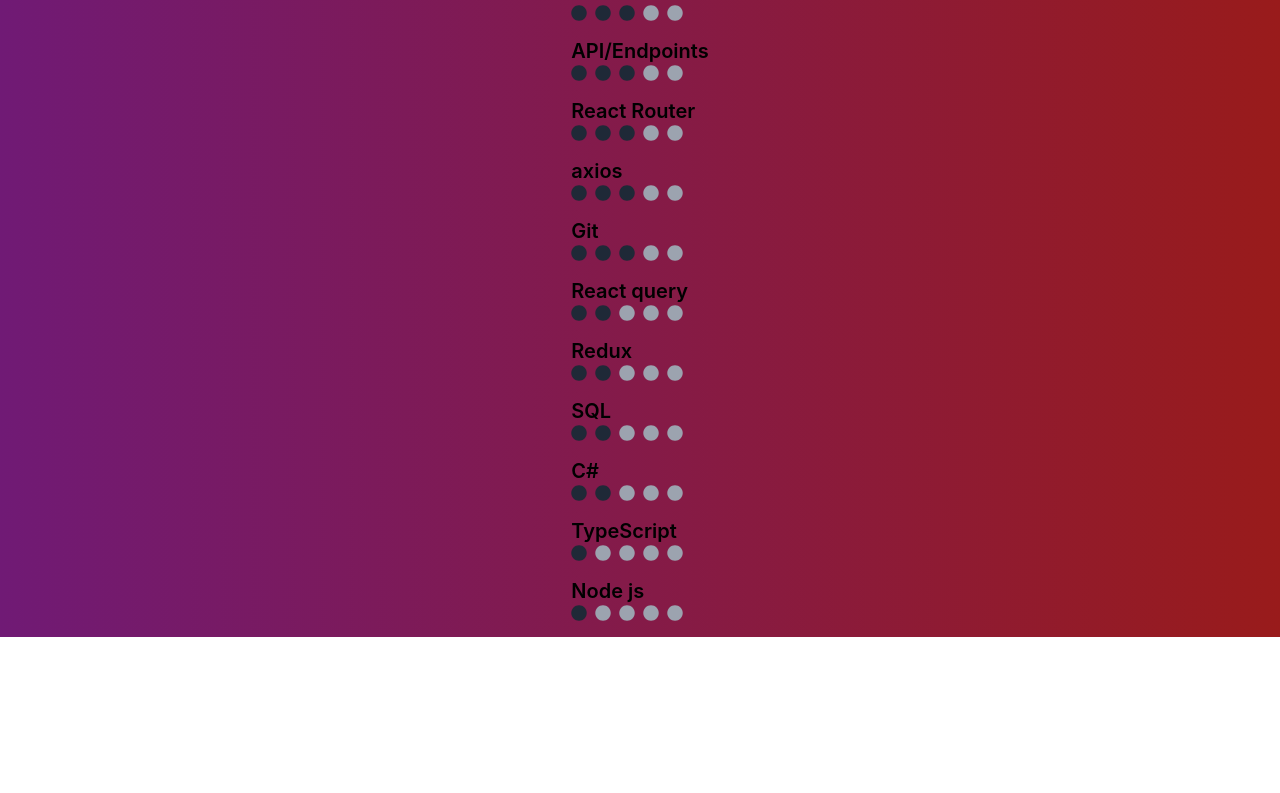
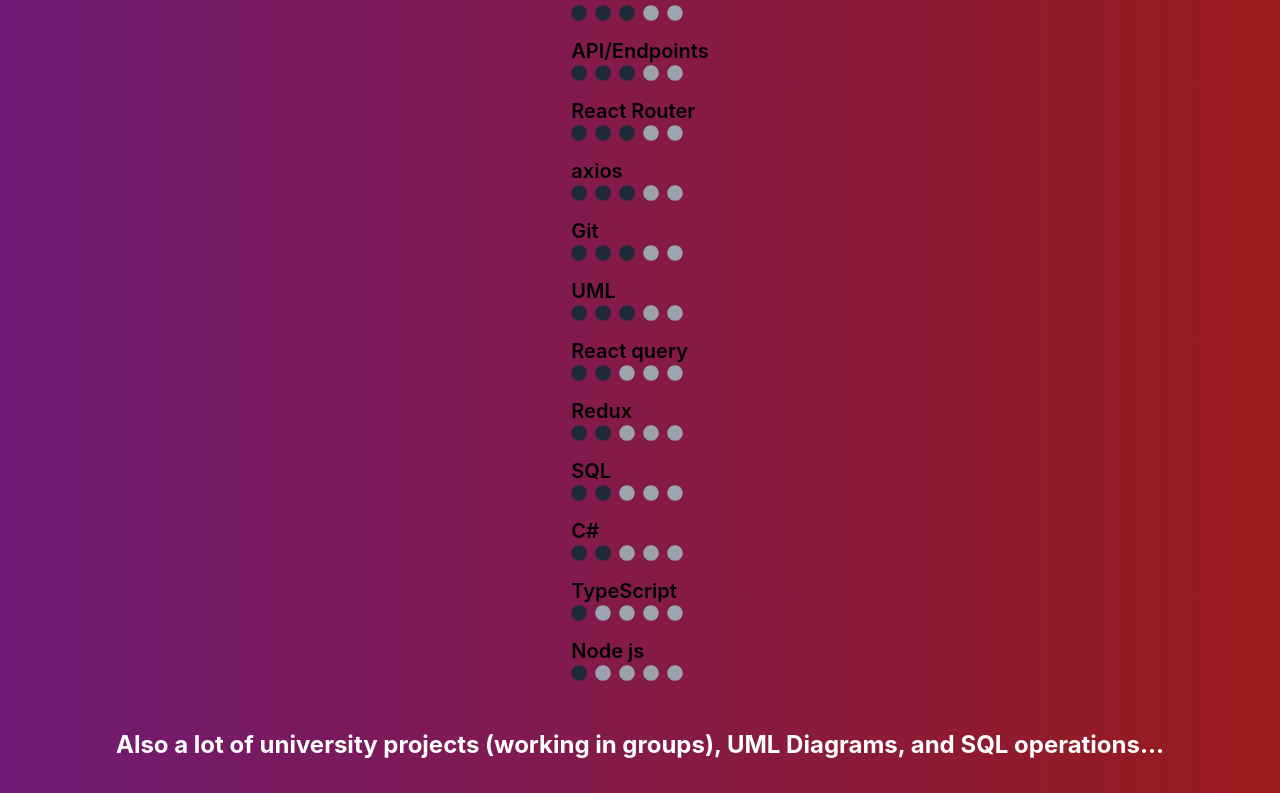
Before and after one commit to xenoxkuba/portfolio, a React (Create React App) app: page /skills in a window 1280 px wide. Shown: the part 423-1216 px from the top of the page. Before the commit the page ends 1060 px from the top, so only its background shows below. Built offline with nearby package versions, Linux system fonts and the light colour scheme.

Commit message:
added info about uni projects

```diff
--- a/src/KnownSkills.jsx
+++ b/src/KnownSkills.jsx
@@ -14,6 +14,7 @@
     { name: "React Router", level: 3 },
     { name: "axios", level: 3 },
     { name: "Git", level: 3 },
+    { name: "UML", level: 3 },
     { name: "React query", level: 2 },
     { name: "Redux", level: 2 },
     { name: "SQL", level: 2 },
@@ -45,6 +46,10 @@
             ))}
           </div>
         </div>
+        <h2 className="text-2xl font-bold text-center text-white mt-8 mb-8 ">
+          Also a lot of university projects (working in groups), UML Diagrams,
+          and SQL operations...
+        </h2>
       </div>
     </div>
   );
```
